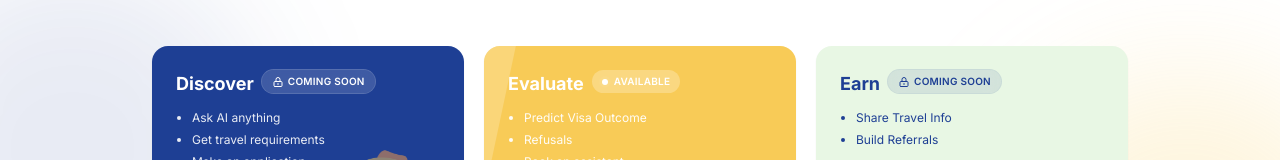
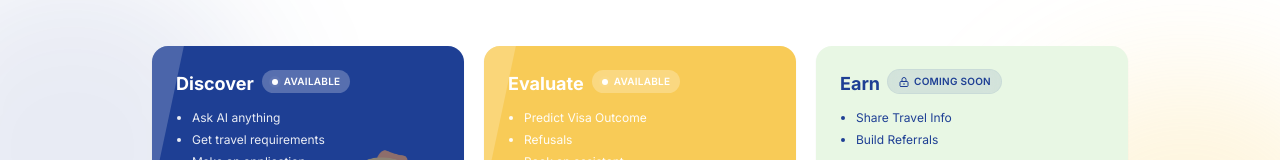
Before and after one commit to Hunchojoe19/Travelorer, a React (Vite) app: page /dashboard in a window 1280 px wide. Shown: the part 167-327 px from the top of the page. Built offline with nearby package versions, Linux system fonts and the light colour scheme; no server answers; sample sign-in values are in the browser's storage; the HTML template or start-up script is replaced by a standard one; what react-select-country-list would draw is missing.

Commit message:
feat: add DiscoverPage component and link it from dashboard

```diff
--- a/src/pages/Dashboard.jsx
+++ b/src/pages/Dashboard.jsx
@@ -19,8 +19,7 @@ const GOALS = [
         arrow: 'bg-[#3B82F6] text-white',
         image: discoverImage,
         imageClass: 'bottom-0 left-1/2 h-[190px] -translate-x-[60%] opacity-50',
-        comingSoon: true,
-        badge: 'bg-white/15 text-white ring-1 ring-white/25',
+        to: '/discover',
     },
     {
         id: 'evaluate',
```
